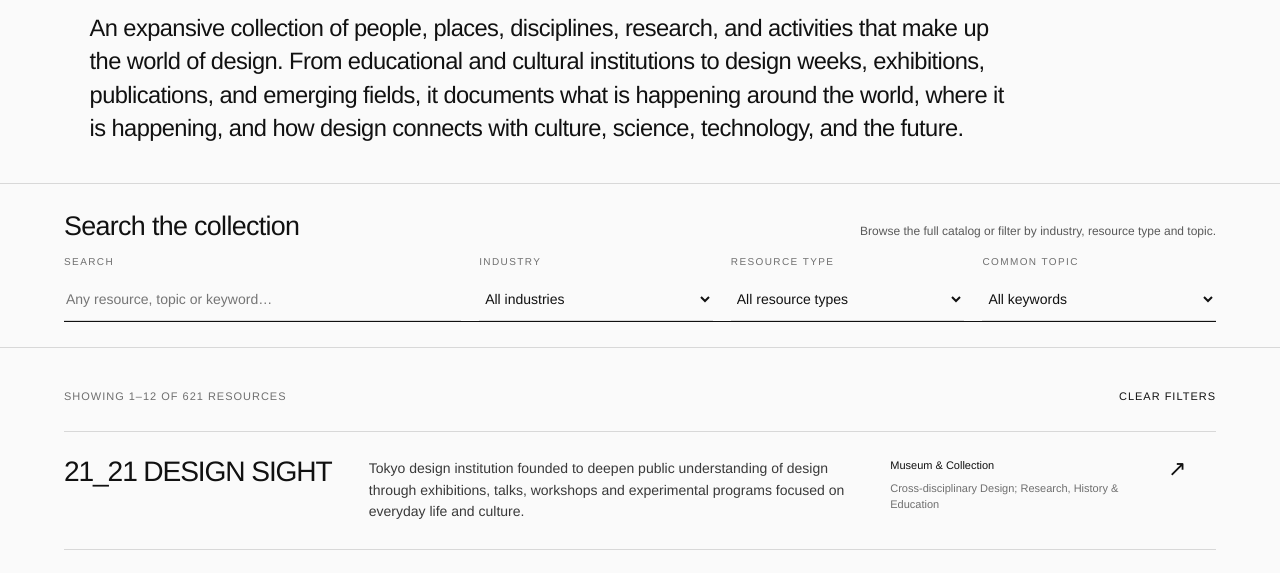
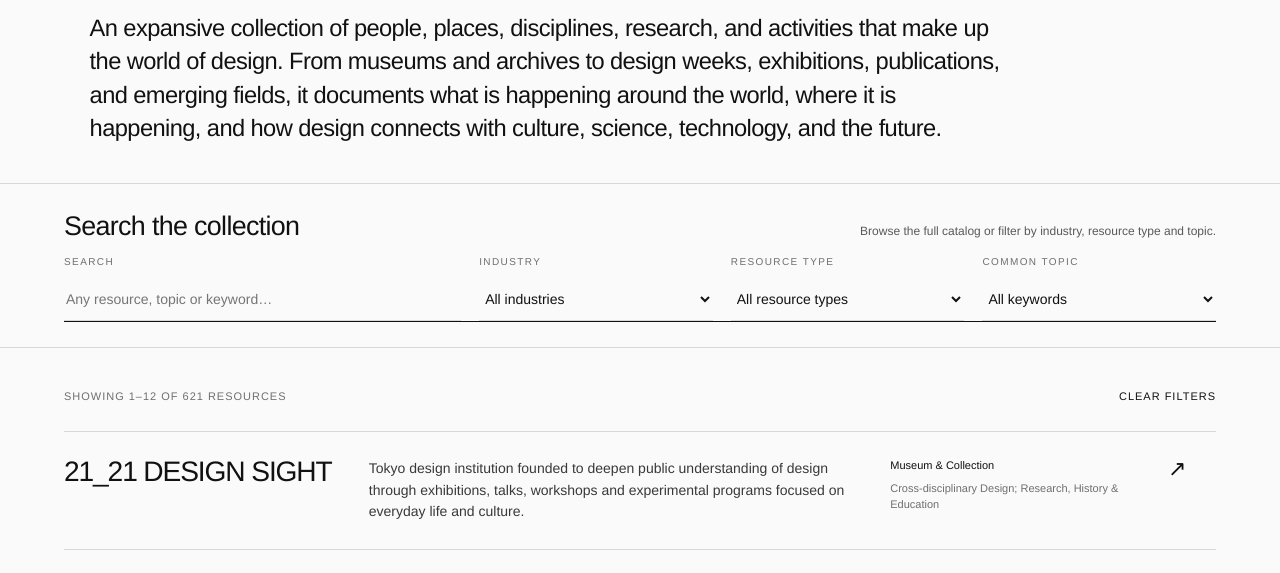
Before and after one commit to brandiejanow/design-reservoir, a plain HTML site: page index.html in a window 1280 px wide. Shown: the part 222-795 px from the top of the page. Drawn offline with Linux system fonts and the light colour scheme.

Commit message:
Use museums and archives in homepage introduction

```diff
--- a/index.html
+++ b/index.html
@@ -61,7 +61,7 @@
   <main>
     <section class="hero compact-hero">
       <h1>Design <span class="reservoir-word">Reservoir</span></h1>
-      <p class="intro">An expansive collection of people, places, disciplines, research, and activities that make up the world of design. From educational and cultural institutions to design weeks, exhibitions, publications, and emerging fields, it documents what is happening around the world, where it is happening, and how design connects with culture, science, technology, and the future.</p>
+      <p class="intro">An expansive collection of people, places, disciplines, research, and activities that make up the world of design. From museums and archives to design weeks, exhibitions, publications, and emerging fields, it documents what is happening around the world, where it is happening, and how design connects with culture, science, technology, and the future.</p>
     </section>
 <section class="search-section" aria-label="Search the collection">
 <div class="search-intro"><h2>Search the collection</h2><p>Browse the full catalog or filter by industry, resource type and topic.</p></div>
```
